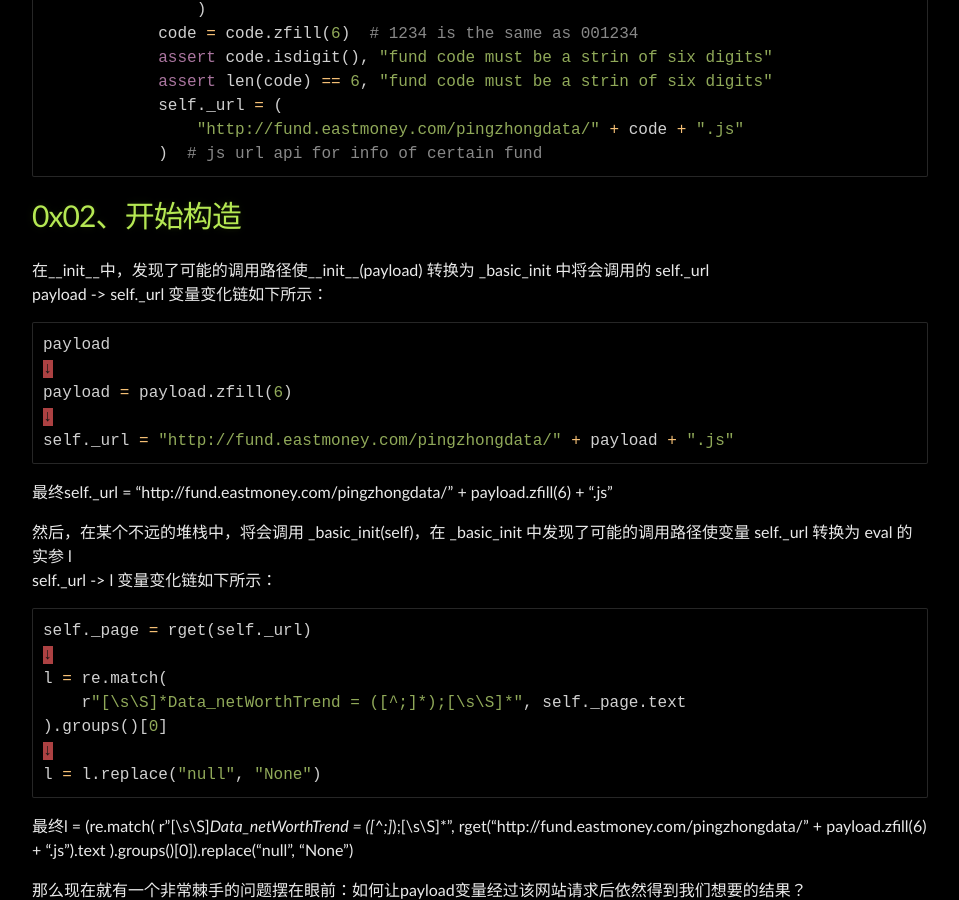
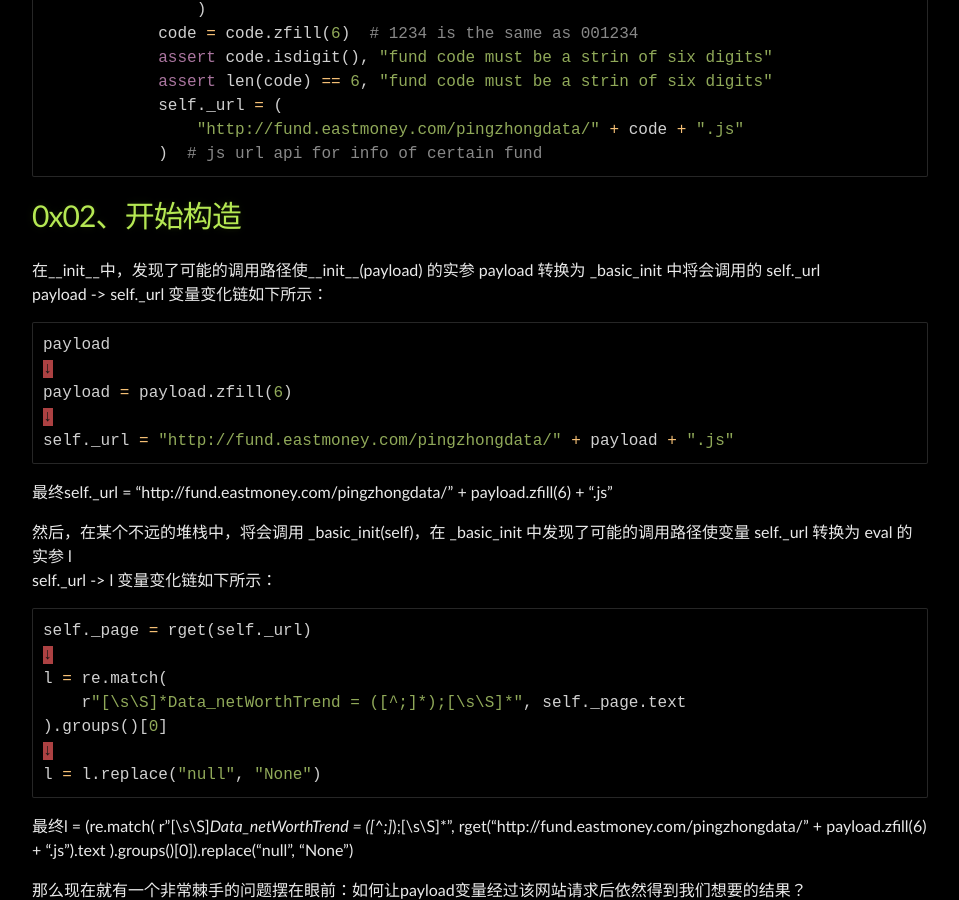
Before and after one commit to Leeyangee/leeyangee.github.io, a Jekyll site: the page built from _posts/2023-07-09-CVE实战 巧挖国产金融类python api库漏洞-高危命令执行0day.md, in a window 1280 px wide and 900 px high, scrolled down 1872 px. Shown: the whole window, without its empty margins (160-1119 px from the left). Built offline with Jekyll 4.4.1, drawn with Linux system fonts in a browser that asks for light colours.

Commit message:
Update 2023-07-09-CVE实战 巧挖国产金融类python api库漏洞-高危命令执行0day.md

````diff
--- a/_posts/2023-07-09-CVE实战 巧挖国产金融类python api库漏洞-高危命令执行0day.md
+++ b/_posts/2023-07-09-CVE实战 巧挖国产金融类python api库漏洞-高危命令执行0day.md
@@ -83,7 +83,7 @@ class fundinfo(basicinfo):
 
 # [](#header-1)0x02、开始构造
 
-在__init__中，发现了可能的调用路径使__init__(payload) 转换为 _basic_init 中将会调用的 self._url
+在__init__中，发现了可能的调用路径使__init__(payload) 的实参 payload 转换为 _basic_init 中将会调用的 self._url
 payload -> self._url 变量变化链如下所示：
 ```python
 payload
````
